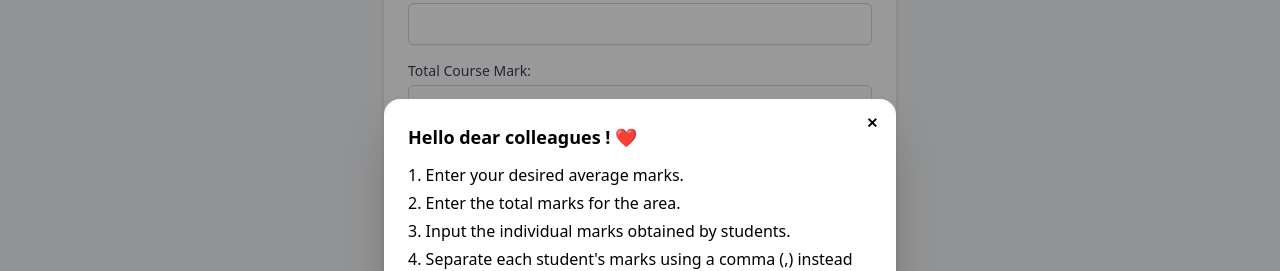
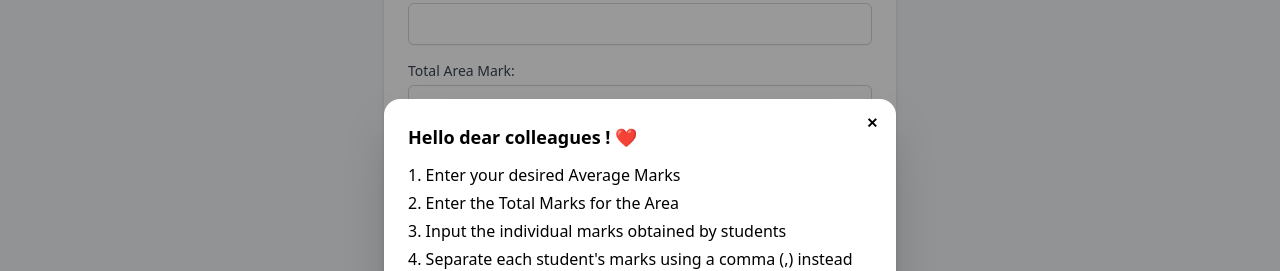
Before and after one commit to sazidhayatkhan/easy-grade, a Next.js app: page /mark-convert in a window 1280 px wide. Both pictures are taken after a click on the button "How to use". Shown: the part 189-460 px from the top of the page. Built offline with nearby package versions, Linux system fonts and the light colour scheme.

Commit message:
changed issues

```diff
--- a/src/components/modal.tsx
+++ b/src/components/modal.tsx
@@ -26,9 +26,9 @@ const Modal: React.FC<Props> = (props) => {
           </form>
           <h3 className="font-bold text-lg">Hello dear colleagues ! ❤</h3>
           <div>
-            <p className="pt-3">1. Enter your desired average marks.</p>
-            <p className="py-1">2. Enter the total marks for the area.</p>
-            <p>3. Input the individual marks obtained by students.</p>
+            <p className="pt-3">1. Enter your desired Average Marks</p>
+            <p className="py-1">2. Enter the Total Marks for the Area</p>
+            <p>3. Input the individual marks obtained by students</p>
             <p className="py-1">
               4. Separate each student's marks using a comma (,) instead of a
               plus (+) symbol.
--- a/src/components/modalTwo.tsx
+++ b/src/components/modalTwo.tsx
@@ -26,11 +26,11 @@ const ModalTwo: React.FC<Props> = (props) => {
           </form>
           <h3 className="font-bold text-lg">Hello dear colleagues ! ❤</h3>
           <div>
-            <p className="pt-3">1. Enter the total average mark</p>
-            <p className="py-1">2. Input student''s score</p>
-            <p>3. Press on calculate grade</p>
+            <p className="pt-3">1. Enter the Total Mark</p>
+            <p className="py-1">2. Input student's score</p>
+            <p>3. Press on Calculate Grade</p>
             <p className="py-1">
-              4. For next student just click refresh and put next student's score
+              4. For next student just click Refresh and put next student's Score
             </p>
           </div>
         </div>
--- a/src/views/page-scholastica/index.tsx
+++ b/src/views/page-scholastica/index.tsx
@@ -55,9 +55,9 @@ const ScholasticaPageUI = () => {
               />
             </div>
 
-            {/* Total Course Mark Input */}
+            {/* Total Area Mark Input */}
             <div>
-              <label htmlFor="totalMark" className="block text-sm font-medium text-gray-700">Total Course Mark:</label>
+              <label htmlFor="totalMark" className="block text-sm font-medium text-gray-700">Total Area Mark:</label>
               <input
                 type="text" // Changed from number to text to handle empty string
                 inputMode="numeric" // Hides spinner on mobile browsers
```
